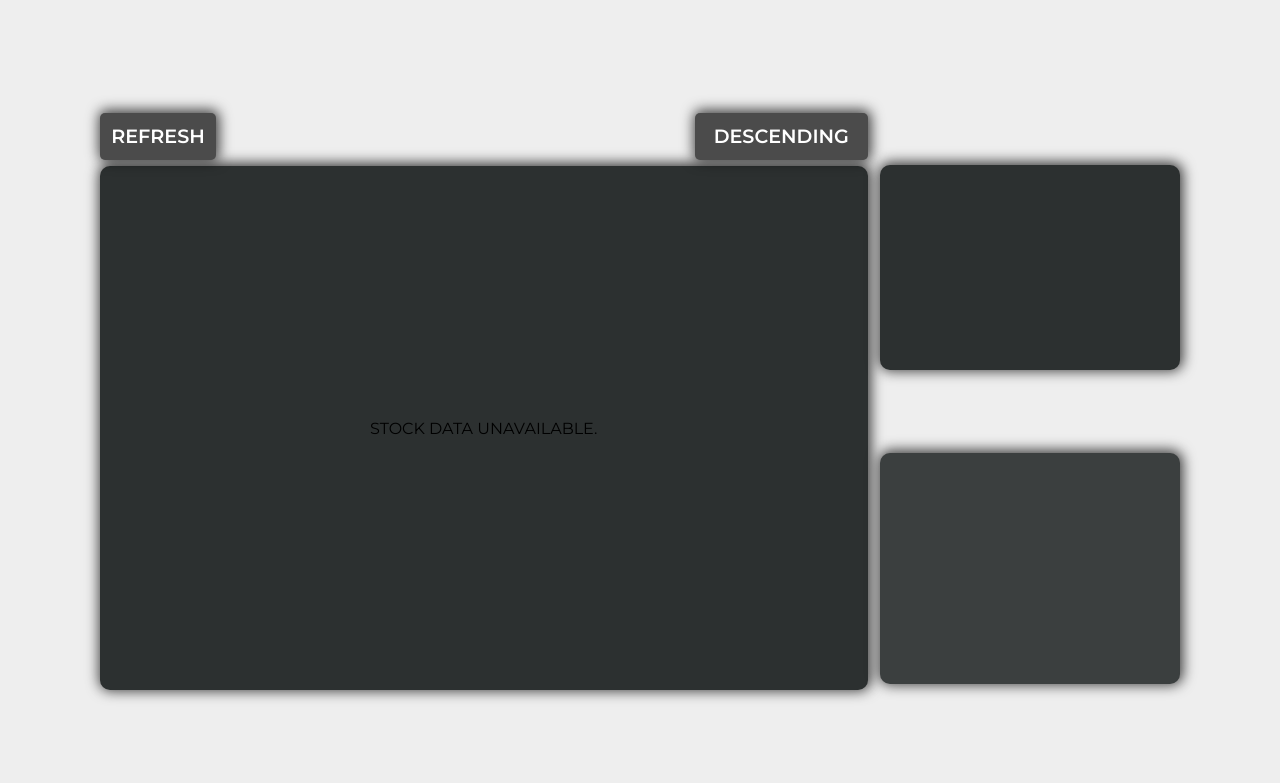
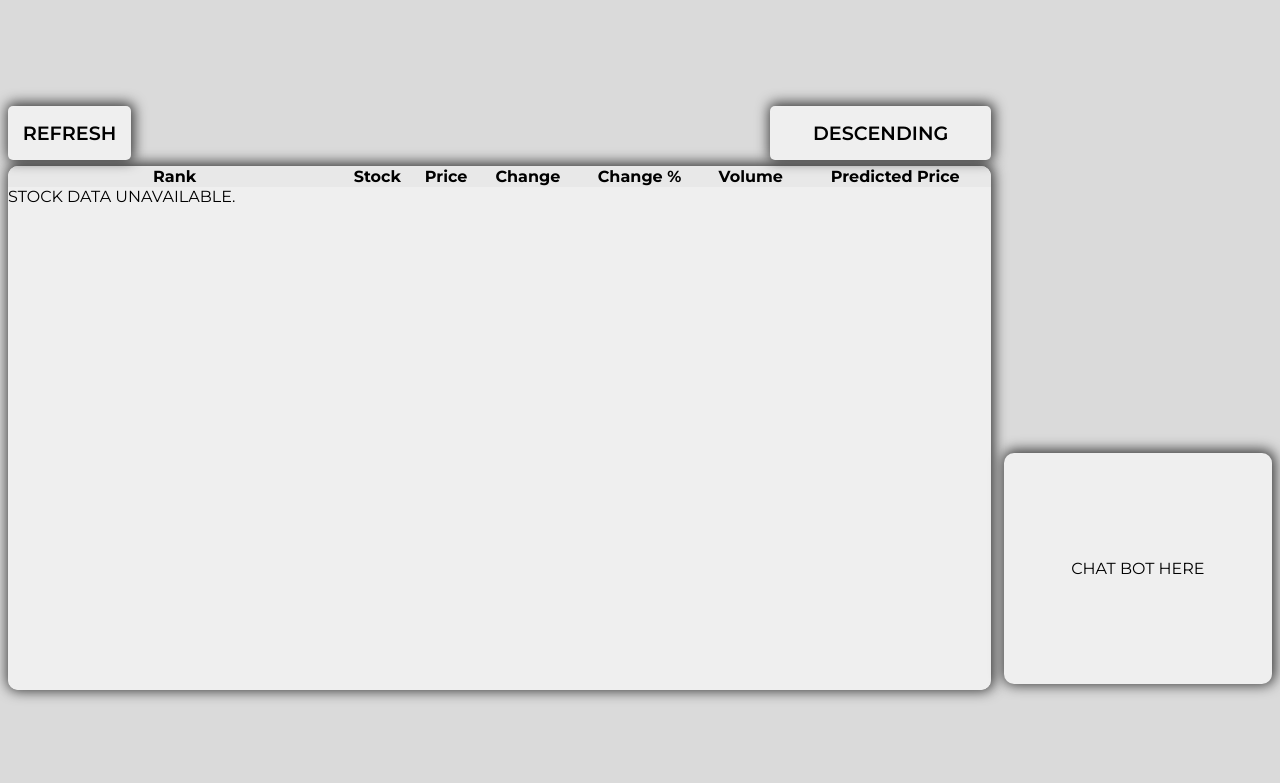
Before and after one commit to zzakeli/Stock-Recommendation-System, a Flask app: page / in a window 1280 px wide. Shown: the top 783 px of the page. Run offline with Flask 3, Linux system fonts and the light colour scheme; lists and menus that the app fills with data are empty; parts of the project's set-up code (start-up, migrations or seed data) failed here and were passed over.

Commit message:
displays features and investment score computation

```diff
--- a/App.py
+++ b/App.py
@@ -11,8 +11,10 @@ from sklearn.model_selection import train_test_split
 from sklearn.metrics import mean_squared_error
 from flask import render_template
 import os
+from datetime import date
 
 app = Flask(__name__)
+
 
 """
     ONLY 7 STOCKS ARE HARD CODED TO TRAIN MODEL FASTER,
@@ -23,7 +25,8 @@ app = Flask(__name__)
 
 """
 stock_symbols = ['AAPL', 'GOOGL', 'TSLA', 'AMZN', 'MSFT', 'META', 'NVDA']
-start_date, end_date = '2020-01-01', '2025-04-03'
+start_date ='2024-01-01'
+end_date = str(date.today())
 seq_length = 60
 
 """
@@ -138,9 +141,9 @@ def build_model():
     return model
 
 # ------------------------- TRAINING -------------------------
-if os.path.exists("Stock_Recommendation_Model.h5"):
+if os.path.exists("Stock_Market_Recommendation_Model.h5"):
     print("Loading existing model")
-    model = load_model("Stock_Recommendation_Model.h5", compile=False)
+    model = load_model("Stock_Market_Recommendation_Model.h5", compile=False)
 else:
     print("Loading stock data")
     X, y, stock_ids = load_stock_data()
@@ -160,16 +163,12 @@ else:
         validation_data=([X_test, stock_ids_test], y_test)
     )
 
-    model.save("Stock_Recommendation_Model.h5")
+    model.save("Stock_Market_Recommendation_Model.h5")
     print("Model saved.")
 
 
 X, y, stock_ids = load_stock_data()
 
-print("Splitting data")
-X_train, X_test, y_train, y_test, stock_ids_train, stock_ids_test = train_test_split(
-    X, y, stock_ids, test_size=0.2, random_state=42
-)
 
 # ------------------------- FLASK ROUTES -------------------------
 @app.route('/rankings', methods=['GET'])
@@ -178,19 +177,32 @@ def stock_rankings():
 
     try:
         # Ensure test data exists
+
+        print("Splitting data")
+        X_train, X_test, y_train, y_test, stock_ids_train, stock_ids_test = train_test_split(
+        X, y, stock_ids, test_size=0.2, random_state=42)
+
         if X_test is None or stock_ids_test is None or len(X_test) == 0:
             print("Error: X_test or stock_ids_test is missing")
             return jsonify({"error": "Data loading issue: X_test or stock_ids_test is None or empty"}), 500
 
-        print(f"X_test shape: {X_test.shape}")
-        print(f"stock_ids_test shape: {stock_ids_test.shape}")
+        # print(f"X_test shape: {X_test.shape}")
+        # print(f"stock_ids_test shape: {stock_ids_test.shape}")
 
         predictions = model.predict([X_test, stock_ids_test])
-        predictions = global_scaler.inverse_transform(np.column_stack([np.zeros((predictions.shape[0], 7)), predictions]))[:, -1]
 
-        y_test_scaled = global_scaler.inverse_transform(np.column_stack([np.zeros((y_test.shape[0], 7)), y_test]))[:, -1]
+        # Reconstruct full input shape with predicted close prices at index 2
+        pred_temp = np.zeros((predictions.shape[0], 8))
+        pred_temp[:, 2] = predictions[:, 0]  # 'Close' was the 3rd feature (index 2)
+        predictions = global_scaler.inverse_transform(pred_temp)[:, 2]
+
+        y_temp = np.zeros((y_test.shape[0], 8))
+        y_temp[:, 2] = y_test
+        y_test = global_scaler.inverse_transform(y_temp)[:, 2]
 
         investment_scores = {}
+        avg_preds = {}
+        debug_data = {}
         for symbol in stock_symbols:
             if symbol not in stock_stats:
                 print(f"Missing stock stats for {symbol}")
@@ -204,17 +216,62 @@ def stock_rankings():
 
             investment_score = (mean_return / risk) * avg_pred * rsi_penalty
             investment_scores[symbol] = investment_score
+            avg_preds[symbol] = avg_pred
+
+            debug_data[symbol] = {
+            'mean_return': round(mean_return, 4),
+            'risk': round(risk, 4),
+            'rsi_penalty': round(rsi_penalty, 2),
+            'predicted_price': round(avg_pred, 2),
+            'investment_score': round(investment_score, 2)
+            }
 
         ranked_stocks = sorted(investment_scores.items(), key=lambda x: x[1], reverse=True)
+
+        live_data = {}
+        for symbol in stock_symbols:
+            try:
+                ticker = yf.Ticker(symbol)
+                todays_data = ticker.history(period="1d")
+                if not todays_data.empty:
+                    latest = todays_data.iloc[-1]
+                    prev_close = ticker.info.get("previousClose", 0)
+                    price = latest["Close"]
+                    change = price - prev_close
+                    change_percent = (change / prev_close) * 100 if prev_close else 0
+                    volume = latest["Volume"]
+                    live_data[symbol] = {
+                        "current_price": round(price, 2),
+                        "change": round(change, 2),
+                        "change_percent": round(change_percent, 2),
+                        "volume": int(volume)
+                    }
+            except Exception as e:
+                print(f"Error fetching live data for {symbol}: {e}")
+                live_data[symbol] = {
+                "current_price": None,
+                "change": None,
+                "change_percent": None,
+                "volume": None
+            }
 
         print("Stock rankings generated:", ranked_stocks)
 
         return jsonify({
-            "rankings": [
-                {"rank": i + 1, "stock": stock, "Investment Score": round(float(score), 2)}
-                for i, (stock, score) in enumerate(ranked_stocks)
-            ]
-        })
+            "rankings": [{
+            "rank": i + 1,
+            "stock": stock,
+            "investment score": debug_data[stock]['investment_score'],
+            "predicted price": debug_data[stock]['predicted_price'],
+            "mean return": debug_data[stock]['mean_return'],
+            "risk": debug_data[stock]['risk'],
+            "rsi penalty": debug_data[stock]['rsi_penalty'],
+            "price": live_data[stock]["current_price"],
+            "change": live_data[stock]["change"],
+            "change percent": live_data[stock]["change_percent"],
+            "volume": live_data[stock]["volume"]}
+            for i, (stock, score) in enumerate(ranked_stocks)]})
+
     except Exception as e:
         print(f"Error generating rankings: {str(e)}")
         return jsonify({"error": f"Failed to generate rankings: {str(e)}"}), 500
--- a/static/script.js
+++ b/static/script.js
@@ -1,12 +1,35 @@
-const stockContainer = document.querySelector(".stock-container");
+const stockContainer = document.getElementById("stock-container");
 const infoContainer = document.getElementById("info-container");
 const filterButton = document.querySelector(".filter-button");
-// const stockName = document.getElementById("stock-name");
+const stockName = document.getElementById("stock-name-container");
+const investmentScore = document.getElementById("investment-score-container");
+const stockRisk = document.getElementById("risk-container");
+const rsiPenalty = document.getElementById("rsi-penalty-container");
+const meanReturn = document.getElementById("mean-return-container");
 
+function display(rank,stock,risk,penalty,mean,score){
+    infoContainer.style.display = 'flex';
+    stockName.innerHTML = `<strong>${stock}</strong>`;
+    investmentScore.innerHTML = "Invesment Score: " + score;
+    stockRisk.innerHTML = "Risk: " +  (parseFloat(risk) * 100).toFixed(2) + "%";
+    rsiPenalty.innerHTML = "RSI Penalty: " + penalty;
+    meanReturn.innerHTML = "Mean Return: " + mean;
 
-function display(stockName){
-    const myStock = document.getElementById(stockName);
-    infoContainer.innerHTML = myStock.textContent;
+    if(parseInt(rank) < 4){
+        changeColor('rgb(53, 141, 52)');
+    }else if(parseInt(rank) > 3 && parseInt(rank) < 6){
+        changeColor('rgb(208, 95, 53)');
+    }else if(parseInt(rank) > 5){
+        changeColor('rgb(148, 37, 37)');
+    }
+}
+
+function changeColor(color){
+    stockName.style.backgroundColor = color;
+    investmentScore.style.backgroundColor = color;
+    stockRisk.style.backgroundColor = color;
+    rsiPenalty.style.backgroundColor = color;
+    meanReturn.style.backgroundColor = color;
 }
 
 async function fetchStockRankings(){
@@ -19,8 +42,19 @@ async function fetchStockRankings(){
             return;
         }
 
-        data.rankings.forEach((rank) => {
-            stockContainer.innerHTML += `<div onclick="display('${rank.stock}')" class="stock" id="${rank.stock}">${rank.rank}, ${rank.stock}, ${rank["Investment Score"]}</div>`;
+        data.rankings.forEach(rank => {
+            // stockContainer.innerHTML += `<div onclick="display('${rank.stock}')" class="stock" id="${rank.stock}">${rank["rank"]}, ${rank["symbol"]}, ${rank["investment_score"]}, ${rank["current_price"]}, ${rank["change"]}, ${rank["change_percent"]}, ${rank["predicted_price"]}</div>`;
+            stockContainer.innerHTML += `
+            <tr onclick="display('${rank['rank']}','${rank['stock']}','${rank['risk']}','${rank['rsi penalty']}','${rank['mean return']}','${rank['investment score']}')" id="${rank['stock']}">
+                <td>${rank['rank']}</td>
+                <td>${rank['stock']}</td>
+                <td>${rank['price']}</td>
+                <td>${rank['change']}</td>
+                <td>${rank['change percent']}</td>
+                <td>${rank['volume']}</td>
+                <td>${rank['predicted price']}</td>
+            </tr>`;
+            // stockContainer.innerHTML += `<div onclick="display()" class="stock" id="">${rank['stock']},${rank['Investment Score']}, ${rank['Prediction']}</div>`;
         });
 
     } catch (error) {
@@ -62,6 +96,8 @@ const descending= () =>{
 function refresh(){
     stockContainer.innerHTML = "";
     fetchStockRankings();
+    changeColor('rgb(233, 233, 233)');
+    infoContainer.style.display = 'none';
 }
 
 
--- a/static/style.css
+++ b/static/style.css
@@ -5,7 +5,7 @@ body{
     justify-content: center;
     align-items: center;
     height: 97vh;
-    background-color: rgb(238, 238, 238);
+    background-color: rgb(218, 218, 218);
     gap: 1%;
     font-family: 'Montserrat',Montserrat;
 }
@@ -16,48 +16,33 @@ body{
     align-items: center;
     flex-direction: column;
     height: clamp(500px,46vw,46vw);
-    width: clamp(500px,60vw,60vw);
+    width: 1100px;
     gap: 1%;
 }
-.stock-container, .chat-container, .info-container, .refresh-button, .filter-button{
+.table-wrapper, .chat-container, .refresh-button, .attributes, .filter-button{
     box-shadow: 1px -1px 13px 2px rgba(0,0,0,0.75);
     -webkit-box-shadow: 1px -1px 13px 2px rgba(0,0,0,0.75);
     -moz-box-shadow: 1px -1px 13px 2px rgba(0,0,0,0.75);
 }
-
-.stock-container{
+.table-wrapper{
     display: flex;
-    flex-direction: column;
-    justify-content: center;
-    align-items: center;
+    justify-content: flex-start;
+    align-items: flex-start;
     height: 90%;
     width: 100%;
     border-radius: 10px;
-    background-color: rgb(44, 48, 48);
-    gap: 1%;
+    background-color: rgb(239, 239, 239);
+    overflow-y: auto;
 }
 
-.stock{
-    display: flex;
-    justify-content: center;
-    align-items: center;
+.table-container{
+    height: 100%;
+    width: 100%;
     border-radius: 10px;
-    background-color: rgb(240, 240, 240);
-    height: 12%;
-    width: 90%;
-    font-weight: 500;
-    font-size: clamp(1em,1.5vw,1.5vw);
-}
-
-.stock:hover{
-    background-color: rgb(255, 255, 255);
-    transform: scale(1.03);
-    transition: transform 0.3s ease;
-}
-.stock:not(hover){
-    background-color: rgb(255, 255, 255);
-    transform: scale(1);
-    transition: transform 0.3s ease;
+    background-color: rgb(239, 239, 239);
+    gap: 1%;
+    border: none;
+    border-collapse: collapse;
 }
 
 .button-container{
@@ -85,9 +70,8 @@ body{
 .refresh-button, .filter-button{
     border-radius: 5px;
     border: none;
-    color: white;
     padding: 3%;
-    background-color: rgb(75, 75, 75);
+    background-color: rgb(239, 239, 239);
     font-family: 'Montserrat',Montserrat;
     font-weight: 600;
     font-size: 1.5vw;
@@ -100,7 +84,7 @@ body{
 .refresh-button:hover, .filter-button:hover{
     transform: scale(1.05);
     transition: transform 0.2s ease-in;
-    background-color: rgb(94, 94, 94);
+    background-color: rgb(255, 255, 255);
     cursor: pointer;
 }
 
@@ -144,21 +128,55 @@ body{
     width: 100%;
     border-radius: 10px;
     border: none;
-    background-color: rgb(59, 63, 63);
+    background-color: rgb(239, 239, 239);
 }
 
 .info-container{
+    display: none;
+    justify-content: space-around;
+    align-items: center;
+    flex-direction: column;
+    height: 90%;
+    width: 100%;
+}
+.attributes{
     display: flex;
     justify-content: center;
     align-items: center;
-    height: 80%;
     width: 100%;
-    border-radius: 10px;
-    border: none;
-    background-color: rgb(44, 48, 48);
-    color: white;
+    height: 17%;
+    background-color: rgb(233, 233, 233);
+    border-radius: 8px;
+    color: whitesmoke;
 }
 
 .spacer{
     height: 10%;
 }
+
+thead{
+    width: 100%;
+}
+th{
+    /* width: 33%; */
+}
+td{
+    text-align: center;
+    vertical-align: middle;
+    border: none;
+}
+tr{
+    border: none;
+    cursor: pointer;
+}
+tr:hover{
+    border: none;
+    background-color: rgb(255, 255, 255);
+}
+tbody{
+    width: 100%;
+}
+
+.header-container{
+    background-color: rgb(232, 232, 232);
+}
--- a/templates/index.html
+++ b/templates/index.html
@@ -20,16 +20,37 @@
           <button class="filter-button">DESCENDING</button>
         </div>
       </div>
-      <div class="stock-container" id="stock-container"></div>
+      <div class="table-wrapper" id="table-wrapper">
+        <table class="table-container" id="table-container">
+          <thead>
+            <tr class="header-container">
+              <th>Rank</th>
+              <th>Stock</th>
+              <th>Price</th>
+              <th>Change</th>
+              <th>Change %</th>
+              <th>Volume</th>
+              <th>Predicted Price</th>
+            </tr>
+          </thead>
+          <tbody class="stock-container" id="stock-container"></tbody>
+        </table>
+      </div>
     </div>
 
     <div class="right-panel">
       <div class="spacer"></div>
       <div class="top-panel">
-        <div class="info-container" id="info-container"></div>
+        <div class="info-container" id="info-container">
+          <div class="attributes" id="stock-name-container"></div>
+          <div class="attributes" id="investment-score-container"></div>
+          <div class="attributes" id="risk-container"></div>
+          <div class="attributes" id="rsi-penalty-container"></div>
+          <div class="attributes" id="mean-return-container"></div>
+        </div>
       </div>
       <div class="bottom-panel">
-        <div class="chat-container"></div>
+        <div class="chat-container">CHAT BOT HERE</div>
       </div>
     </div>
 
```
Also changed, not shown: 1 other file.
